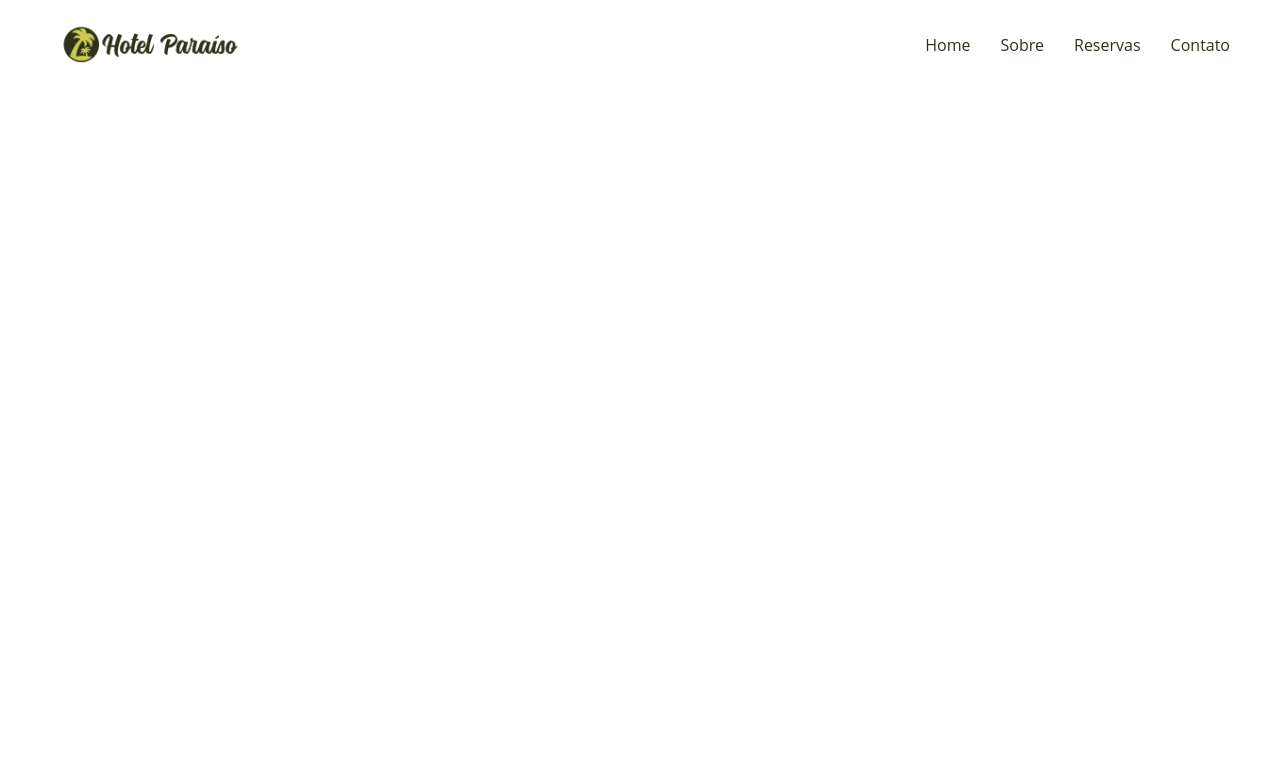
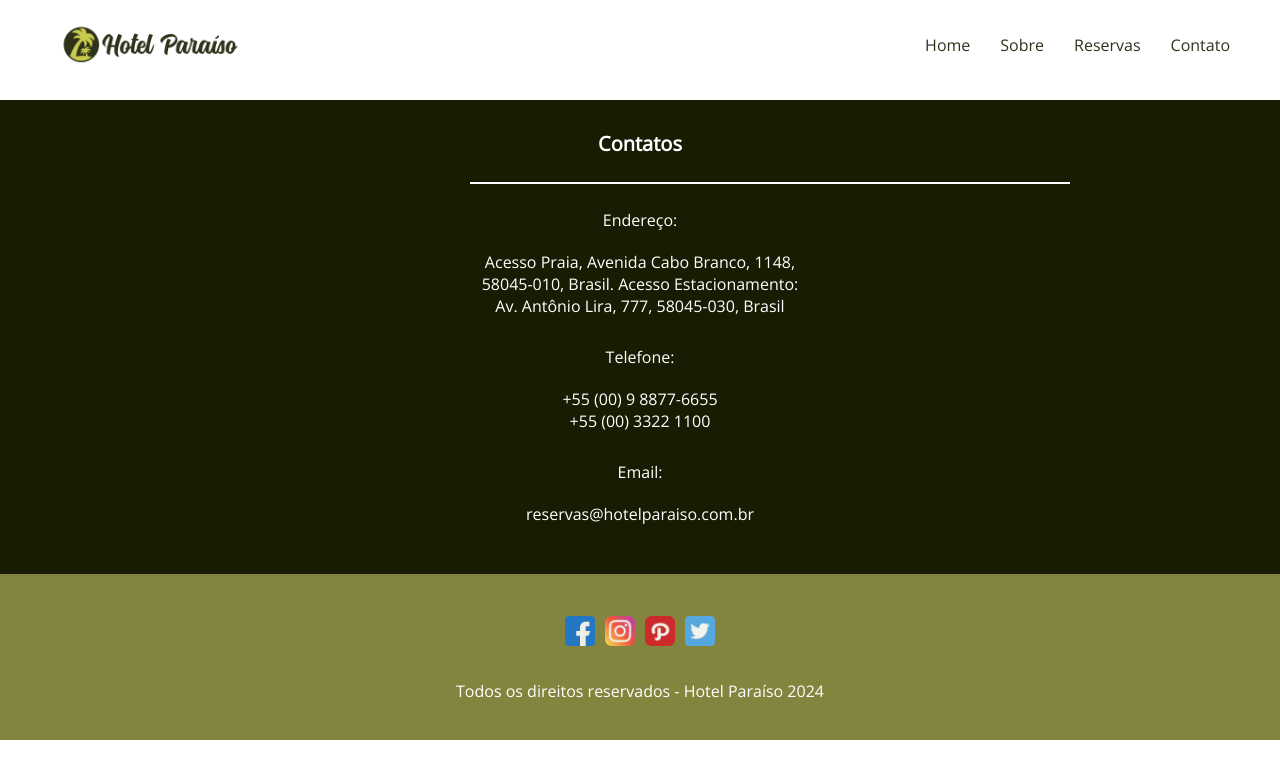
Before and after one commit to JoaoGabriielDev/SiteHotel, a plain HTML site: page contato.html in a window 1280 px wide. Drawn offline with nearby package versions, Linux system fonts and the light colour scheme.

Commit message:
Criando a pagina de Contatos

```diff
--- a/contato.html
+++ b/contato.html
@@ -4,6 +4,7 @@
     <meta charset="UTF-8">
     <meta name="viewport" content="width=device-width, initial-scale=1.0">
     <title>Contato</title>
+    <link href="https://fonts.googleapis.com/css2?family=Open+Sans:wght@300&display=swap" rel="stylesheet">
     <link rel="stylesheet" href="css/contato.css">
 </head>
 <body>
@@ -19,9 +20,46 @@
         </nav>
     </header>
 
+    <section class="contatos">
+        <h1>Contatos</h1>
+        <hr>
+        <ul>
+            <li>Endereço:
+                <p> Acesso Praia, Avenida Cabo Branco, 1148, <br>
+                    58045-010, Brasil. Acesso Estacionamento: <br>
+                    Av. Antônio Lira, 777, 58045-030, Brasil <br>
+                </p>
+            </li>
+            <li>Telefone:
+                <p>
+                    +55 (00) 9 8877-6655 <br>
+                    +55 (00) 3322 1100
+                </p>
+            </li>
+            <li>Email:
+                <p>
+                    reservas@hotelparaiso.com.br
+                </p>
+            </li>
+        </ul>
+    </section>
 
-
-
-
+    <footer>
+        <ul>
+            <li>
+                <a href=""><img src="img/facebook.png" alt="facebook"></a>
+            </li>
+            <li>
+                <a href=""><img src="img/instagram.png" alt="instagram"></a>
+            </li>
+            <li>
+                <a href=""><img src="img/social.png" alt="pintrest"></a>
+            </li>
+            <li>
+                <a href=""><img src="img/twitter.png" alt="twitter"></a>
+            </li>
+        </ul>
+        <p>Todos os direitos reservados - Hotel Paraíso 2024</p>
+    </footer>
 </body>
 </html>
--- a/css/contato.css
+++ b/css/contato.css
@@ -54,3 +54,76 @@ header li:last-child{
     header {flex-direction: column;}
     header img {margin-bottom: 15px;}
 }
+
+.contatos{
+    width: 100%;
+    margin-top: 100px;
+    padding: 20px 50px;
+    background-color: #191c03;
+    color: #fff;
+}
+
+.contatos h1{
+    text-align: center;
+    font-size: 20px;
+    margin: 10px;
+}
+
+.contatos hr{
+    width: 600px;
+    height: 2px;
+    background-color: #fff;
+    margin-bottom: 25px;
+    border: none;
+    margin-left: 420px;
+    margin-top: 25px;
+}
+
+.contatos p {
+    margin: 20px;
+    margin-bottom: 29px;
+}
+
+.contatos ul {
+    padding: 0;
+}
+
+.contatos li {
+    margin-bottom: 10px;
+    text-align: center;
+}
+
+footer{
+    display: flex;
+    flex-direction: column;
+    background-color: #83853e;
+    padding: 38px 38px;
+    align-items: center;
+}
+
+footer ul{
+    display: flex;
+    margin-bottom: 25px;
+}
+
+footer ul li{
+    margin-right: 10px;
+}
+
+footer ul li:last-child{
+    margin-right: 0;
+}
+
+footer ul li a{
+    color: #c3c63b;
+    font-size: 2rem;
+}
+
+footer ul li a img{
+    width: 30px;
+}
+
+footer p{
+    color: #fff;
+    text-align: center;
+}
--- a/css/reservas.css
+++ b/css/reservas.css
@@ -115,7 +115,7 @@ footer{
     display: flex;
     flex-direction: column;
     background-color: #83853e;
-    padding: 50px 50px;
+    padding: 39px 39px;
     align-items: center;
 }
 
```
Also changed, not shown: reservas.html (+1 -1 lines).
